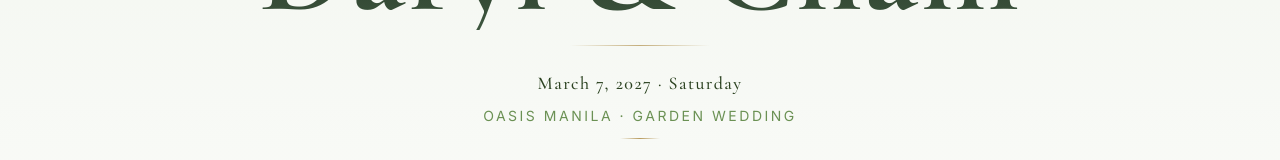
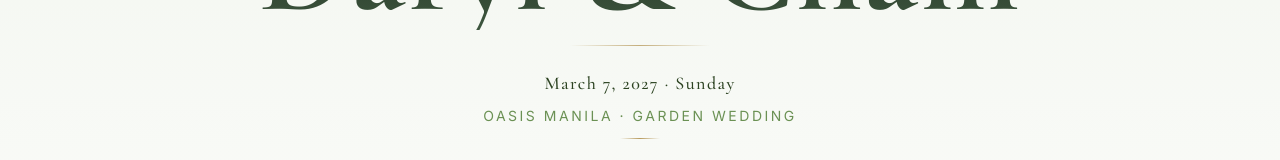
Before and after one commit to drylrys/darylandchamwedding, a React (Vite) app: page /invitation in a window 1280 px wide. Shown: the part 409-569 px from the top of the page. Built offline with nearby package versions, Linux system fonts and the light colour scheme.

Commit message:
update day

```diff
--- a/src/components/HeroSection.jsx
+++ b/src/components/HeroSection.jsx
@@ -159,7 +159,7 @@ function HeroSection() {
               fontWeight="300"
               letterSpacing="0.08em"
             >
-              March 7, 2027 · Saturday
+              March 7, 2027 · Sunday
             </Text>
             <Text
               fontSize={{ base: "xs", md: "sm" }}
--- a/src/components/LocationSection.jsx
+++ b/src/components/LocationSection.jsx
@@ -1,4 +1,4 @@
-import { ExternalLinkIcon } from '@chakra-ui/icons';
+import { ExternalLinkIcon } from "@chakra-ui/icons";
 import {
   AspectRatio,
   Box,
@@ -7,12 +7,12 @@ import {
   Link,
   SimpleGrid,
   Text,
-  VStack,
-} from '@chakra-ui/react';
-import Section from './Section';
+  VStack
+} from "@chakra-ui/react";
+import Section from "./Section";
 
 const venuePhoto =
-  'https://images.unsplash.com/photo-1519167758481-83f550bb49b3?auto=format&fit=crop&w=1400&q=80';
+  "https://images.unsplash.com/photo-1519167758481-83f550bb49b3?auto=format&fit=crop&w=1400&q=80";
 
 function LocationSection() {
   return (
@@ -65,7 +65,7 @@ function LocationSection() {
               </Text>
               <Text
                 fontFamily="heading"
-                fontSize={{ base: '2xl', md: '3xl' }}
+                fontSize={{ base: "2xl", md: "3xl" }}
                 color="sage.800"
                 fontWeight="300"
                 letterSpacing="0.04em"
@@ -142,7 +142,7 @@ function LocationSection() {
                   color="sage.800"
                   fontSize="md"
                 >
-                  March 7, 2027 · Saturday
+                  March 7, 2027 · Sunday
                 </Text>
               </HStack>
             </VStack>
@@ -150,7 +150,7 @@ function LocationSection() {
             {/* Pull quote */}
             <Text
               fontFamily="heading"
-              fontSize={{ base: 'lg', md: 'xl' }}
+              fontSize={{ base: "lg", md: "xl" }}
               color="sage.700"
               fontWeight="300"
               fontStyle="italic"
@@ -171,7 +171,7 @@ function LocationSection() {
               fontSize="sm"
               letterSpacing="0.08em"
               textTransform="uppercase"
-              _hover={{ color: 'gold.500', textDecoration: 'none' }}
+              _hover={{ color: "gold.500", textDecoration: "none" }}
               transition="color .2s"
               display="inline-flex"
               alignItems="center"
@@ -189,10 +189,10 @@ function LocationSection() {
                 src={venuePhoto}
                 alt="Garden wedding venue inspiration"
                 w="full"
-                h={{ base: '260px', md: '320px' }}
+                h={{ base: "260px", md: "320px" }}
                 objectFit="cover"
                 transition="transform .5s ease"
-                _hover={{ transform: 'scale(1.03)' }}
+                _hover={{ transform: "scale(1.03)" }}
               />
               {/* Minimal caption overlay — just text, no frosted card */}
               <Box
```
